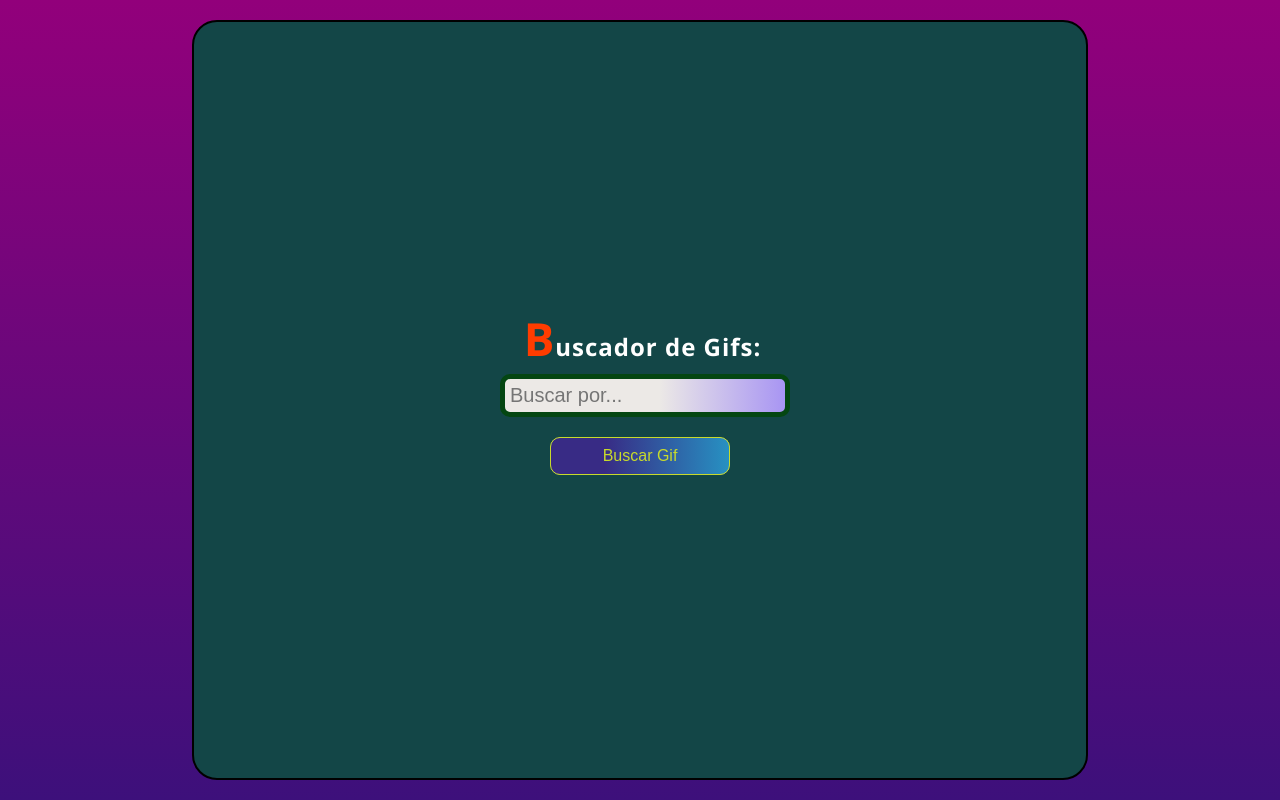
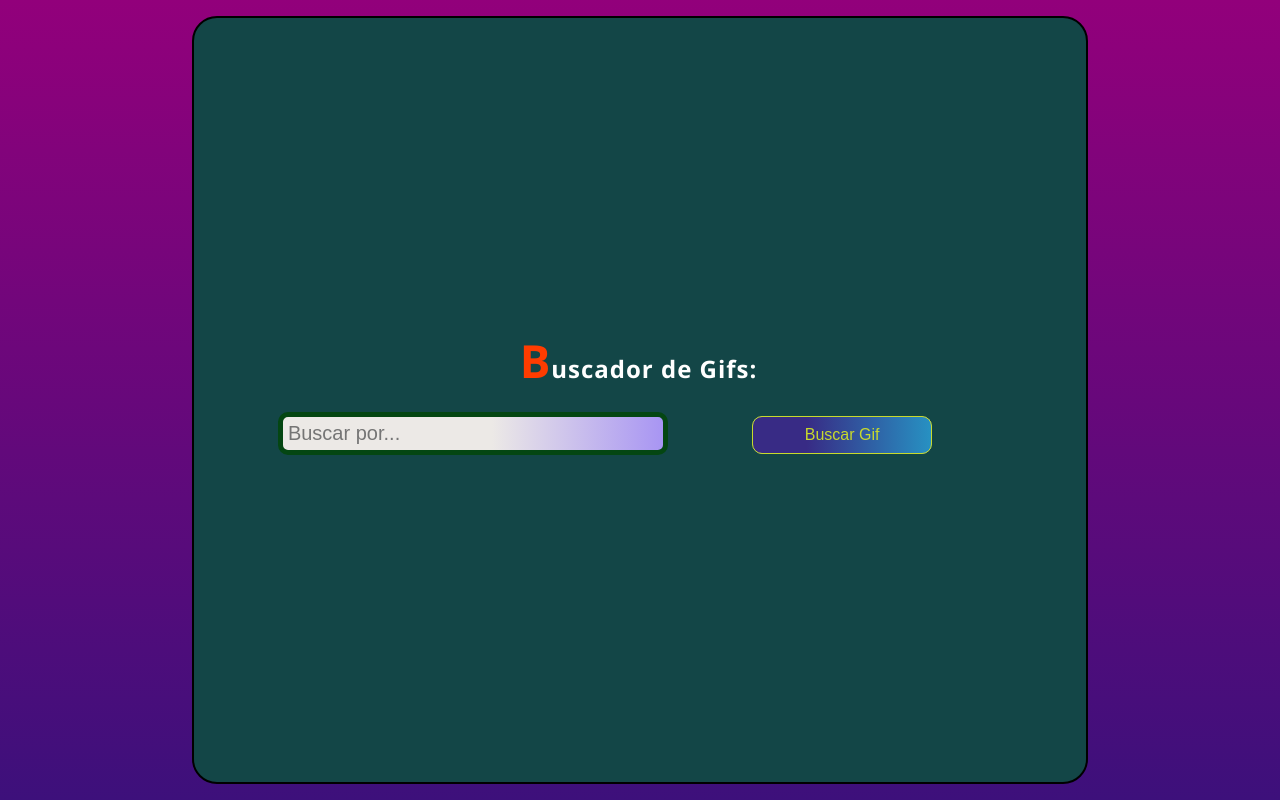
Before and after one commit to ViniFerAlbuquerque/plano-dev-revisao-JS, a website: page arquivo/nivelamento-js-02/buscador-de-gifs/index.html in a window 1280 px wide. Drawn offline with Linux system fonts and the light colour scheme.

Commit message:
alteracao-da-disposicao

```diff
--- a/arquivo/nivelamento-js-02/buscador-de-gifs/index.html
+++ b/arquivo/nivelamento-js-02/buscador-de-gifs/index.html
@@ -12,8 +12,10 @@
 
         <h1>Buscador de Gifs:</h1>
 
-        <input type="text" name="inputGif" id="inputGif" placeholder="Buscar por...">
-        <button id="btnBuscarGif">Buscar Gif</button>
+        <p>
+            <input type="text" name="inputGif" id="inputGif" placeholder="Buscar por...">
+            <button id="btnBuscarGif">Buscar Gif</button>
+        </p>
 
         <h2 id="resultadoGif"></h2>
     </section>
--- a/arquivo/nivelamento-js-02/buscador-de-gifs/style.css
+++ b/arquivo/nivelamento-js-02/buscador-de-gifs/style.css
@@ -18,7 +18,7 @@ section {
     justify-content: center;
     align-items: center;
     flex-direction: column;
-    height: 95vh;
+    height: 96vh;
     width: 70vw;
     background: rgb(19, 70, 71);
     border: 2px solid;
@@ -26,7 +26,7 @@ section {
 }
 
 h1 {
-    margin: 2px 5px 5px 10px;
+    margin: 2px 5px 5px 2px;
     letter-spacing: 1px;
     color: #FFFFFF;
 }
@@ -43,7 +43,7 @@ input[type="text"] {
     border: 1px solid;
     padding: 5px;
     font-size: 20px;
-    width: 290px;
+    width: 390px;
     cursor: pointer;
     color: #044612;
     border: 5px solid;
```
Also changed, not shown: assets/Captura de Tela (41).png (renamed from assets/to-do-list.png).
